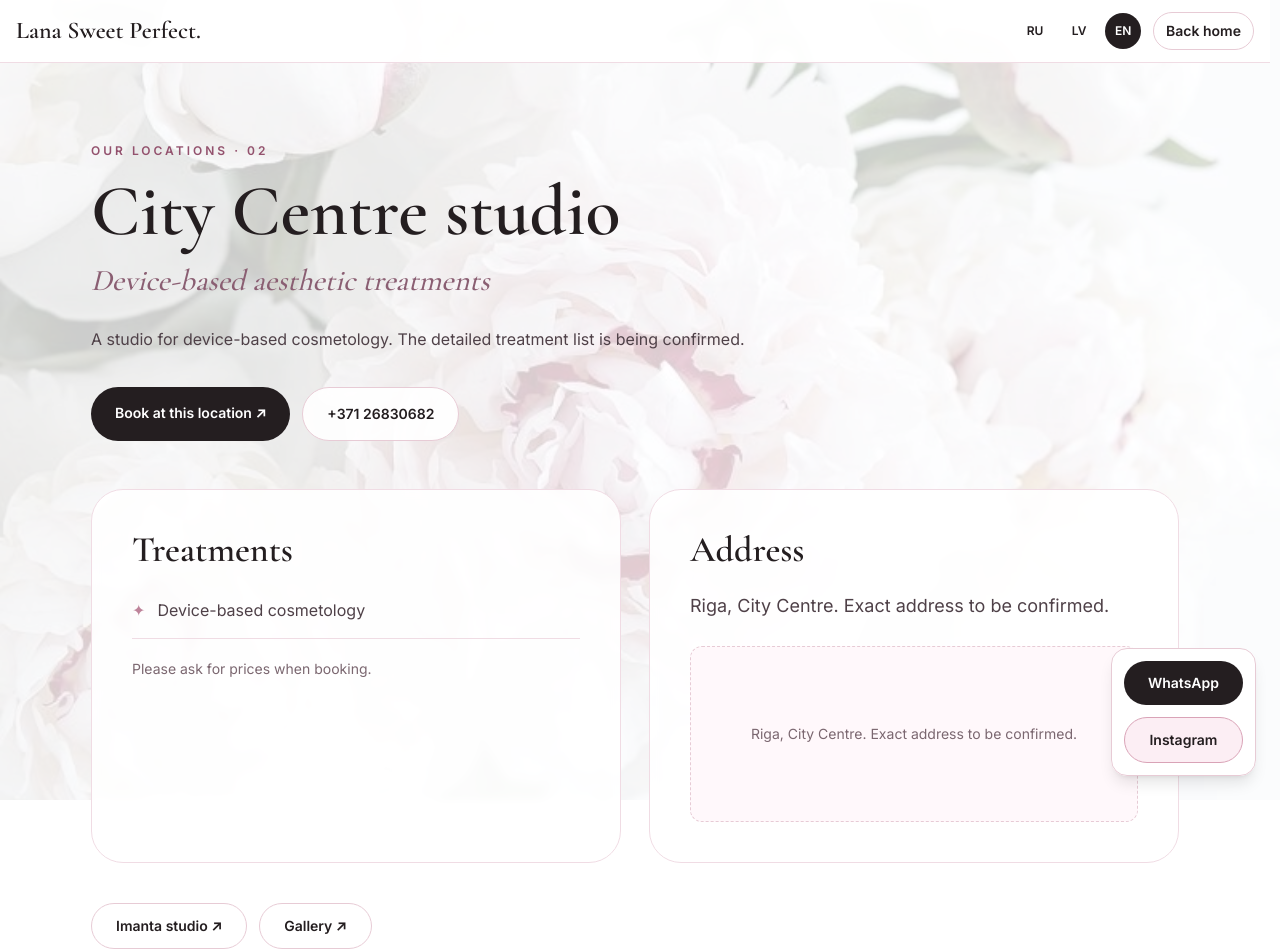
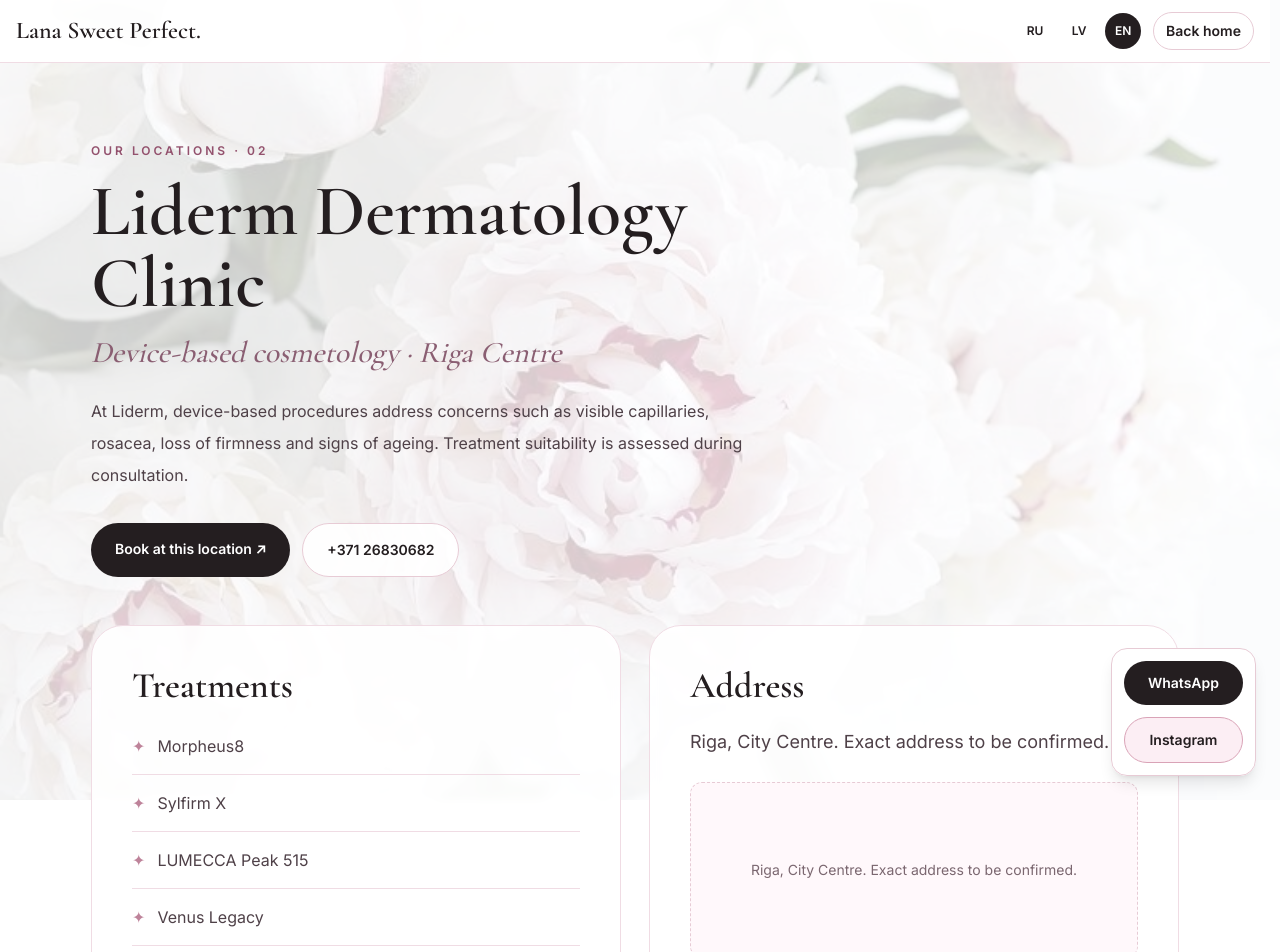
Before and after one commit to SergeyJak/Sweet-lana, a Next.js app: page /en/cabinet/center in a window 1280 px wide. Shown: the top 952 px of the page. Built offline with nearby package versions, Linux system fonts and the light colour scheme; no server answers.

Commit message:
Differentiate Imanta skincare and Liderm device-based treatments across RU LV EN

```diff
--- a/src/content/site.ts
+++ b/src/content/site.ts
@@ -43,16 +43,16 @@ export const CABINET_COPY = {
     home: 'На главную', locations: 'Наши кабинеты', services: 'Услуги', booking: 'Записаться в этот кабинет',
     instagram: 'Instagram', call: 'Позвонить', address: 'Адрес', map: 'Карта', prices: 'Цены уточняйте при записи.',
     imanta: {
-      title: 'Кабинет в Иманте', subtitle: 'Уходовые и эстетические процедуры',
-      description: 'Подготовка к аппаратным процедурам, уход за кожей, инъекции красоты, пилинги и ваксинг.',
+      title: 'Персональный кабинет · Иманта', subtitle: 'Уход, восстановление и подготовка кожи',
+      description: 'Работаю с тусклостью и обезвоженностью кожи, расширенными порами и подростковыми высыпаниями. Использую уходовые процедуры, пилинги и инъекции красоты, готовлю кожу к аппаратным методикам и подбираю индивидуальный домашний уход.',
       services: ['Подготовка к аппаратным процедурам', 'Уходовые процедуры', 'Инъекции красоты', 'Пилинги', 'Ваксинг'],
       address: `${BUSINESS.streetAddress}, Рига, Иманта`,
       whatsapp: 'Здравствуйте! Хочу записаться на процедуру в кабинете Иманта.',
     },
     center: {
-      title: 'Кабинет в Центре', subtitle: 'Аппаратная косметология',
-      description: 'Кабинет для аппаратных косметологических процедур. Подробный перечень процедур уточняется.',
-      services: ['Аппаратная косметология'],
+      title: 'Дерматологическая клиника Liderm', subtitle: 'Аппаратная косметология · Рига, Центр',
+      description: 'В клинике Liderm доступны аппаратные методики для работы с куперозом, розацеа, снижением упругости и возрастными изменениями кожи. Подходящая процедура подбирается после консультации.',
+      services: ['Morpheus8', 'Sylfirm X', 'LUMECCA Peak 515', 'Venus Legacy', 'Ultraformer MPT', 'Dermalux Tri-Wave'],
       address: 'Рига, Центр. Точный адрес уточняется.',
       whatsapp: 'Здравствуйте! Хочу записаться на аппаратную процедуру в кабинете Центр.',
     },
@@ -61,16 +61,16 @@ export const CABINET_COPY = {
     home: 'Uz sākumu', locations: 'Mūsu kabineti', services: 'Pakalpojumi', booking: 'Pierakstīties šajā kabinetā',
     instagram: 'Instagram', call: 'Zvanīt', address: 'Adrese', map: 'Karte', prices: 'Cenas precizējiet, piesakoties.',
     imanta: {
-      title: 'Kabinets Imantā', subtitle: 'Kopjošās un estētiskās procedūras',
-      description: 'Sagatavošana aparatūras procedūrām, ādas kopšana, skaistuma injekcijas, pīlingi un vaksācija.',
+      title: 'Privātais kabinets · Imanta', subtitle: 'Ādas kopšana, atjaunošana un sagatavošana',
+      description: 'Strādāju ar blāvu un dehidrētu ādu, paplašinātām porām un pusaudžu izsitumiem. Piedāvāju kopjošās procedūras, pīlingus un estētiskās injekcijas, sagatavoju ādu aparatūras metodēm un piemeklēju individuālu mājas kopšanu.',
       services: ['Sagatavošana aparatūras procedūrām', 'Kopjošās procedūras', 'Skaistuma injekcijas', 'Pīlingi', 'Vaksācija'],
       address: `${BUSINESS.streetAddress}, Rīga, Imanta`,
       whatsapp: 'Labdien! Vēlos pierakstīties procedūrai Imantas kabinetā.',
     },
     center: {
-      title: 'Kabinets Centrā', subtitle: 'Aparātu kosmetoloģija',
-      description: 'Kabinets aparatūras kosmetoloģijas procedūrām. Precīzs procedūru saraksts tiek precizēts.',
-      services: ['Aparātu kosmetoloģija'],
+      title: 'Dermatoloģijas klīnika Liderm', subtitle: 'Aparātu kosmetoloģija · Rīgas centrs',
+      description: 'Liderm klīnikā pieejamas aparātu procedūras kuperozes, rozācijas, ādas tvirtuma zuduma un novecošanās pazīmju mazināšanai. Piemērotāko metodi izvēlas pēc konsultācijas.',
+      services: ['Morpheus8', 'Sylfirm X', 'LUMECCA Peak 515', 'Venus Legacy', 'Ultraformer MPT', 'Dermalux Tri-Wave'],
       address: 'Rīga, Centrs. Precīza adrese vēl tiks precizēta.',
       whatsapp: 'Labdien! Vēlos pierakstīties aparatūras procedūrai Centra kabinetā.',
     },
@@ -79,16 +79,16 @@ export const CABINET_COPY = {
     home: 'Back home', locations: 'Our locations', services: 'Treatments', booking: 'Book at this location',
     instagram: 'Instagram', call: 'Call', address: 'Address', map: 'Map', prices: 'Please ask for prices when booking.',
     imanta: {
-      title: 'Imanta studio', subtitle: 'Skincare and aesthetic treatments',
-      description: 'Preparation for device-based treatments, skincare, aesthetic injections, peels and waxing.',
+      title: 'Private studio · Imanta', subtitle: 'Skincare, restoration and preparation',
+      description: 'Helping with dull and dehydrated skin, enlarged pores and teenage breakouts through skincare, peels and aesthetic injections. I also prepare skin for device-based procedures and recommend personalised home care.',
       services: ['Preparation for device-based treatments', 'Skincare treatments', 'Aesthetic injections', 'Peels', 'Waxing'],
       address: `${BUSINESS.streetAddress}, Riga, Imanta`,
       whatsapp: 'Hello! I would like to book an appointment at the Imanta studio.',
     },
     center: {
-      title: 'City Centre studio', subtitle: 'Device-based aesthetic treatments',
-      description: 'A studio for device-based cosmetology. The detailed treatment list is being confirmed.',
-      services: ['Device-based cosmetology'],
+      title: 'Liderm Dermatology Clinic', subtitle: 'Device-based cosmetology · Riga Centre',
+      description: 'At Liderm, device-based procedures address concerns such as visible capillaries, rosacea, loss of firmness and signs of ageing. Treatment suitability is assessed during consultation.',
+      services: ['Morpheus8', 'Sylfirm X', 'LUMECCA Peak 515', 'Venus Legacy', 'Ultraformer MPT', 'Dermalux Tri-Wave'],
       address: 'Riga, City Centre. Exact address to be confirmed.',
       whatsapp: 'Hello! I would like to book a device-based treatment at the City Centre studio.',
     },
```
